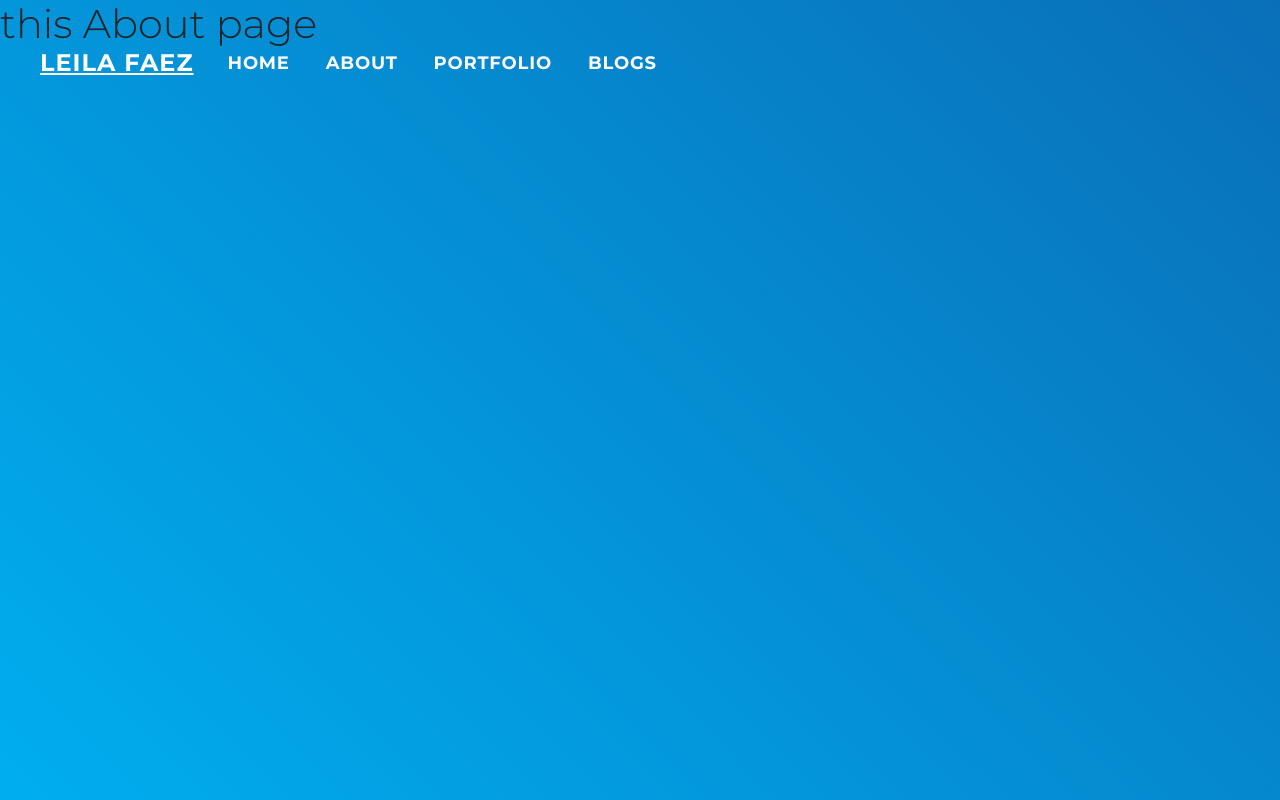
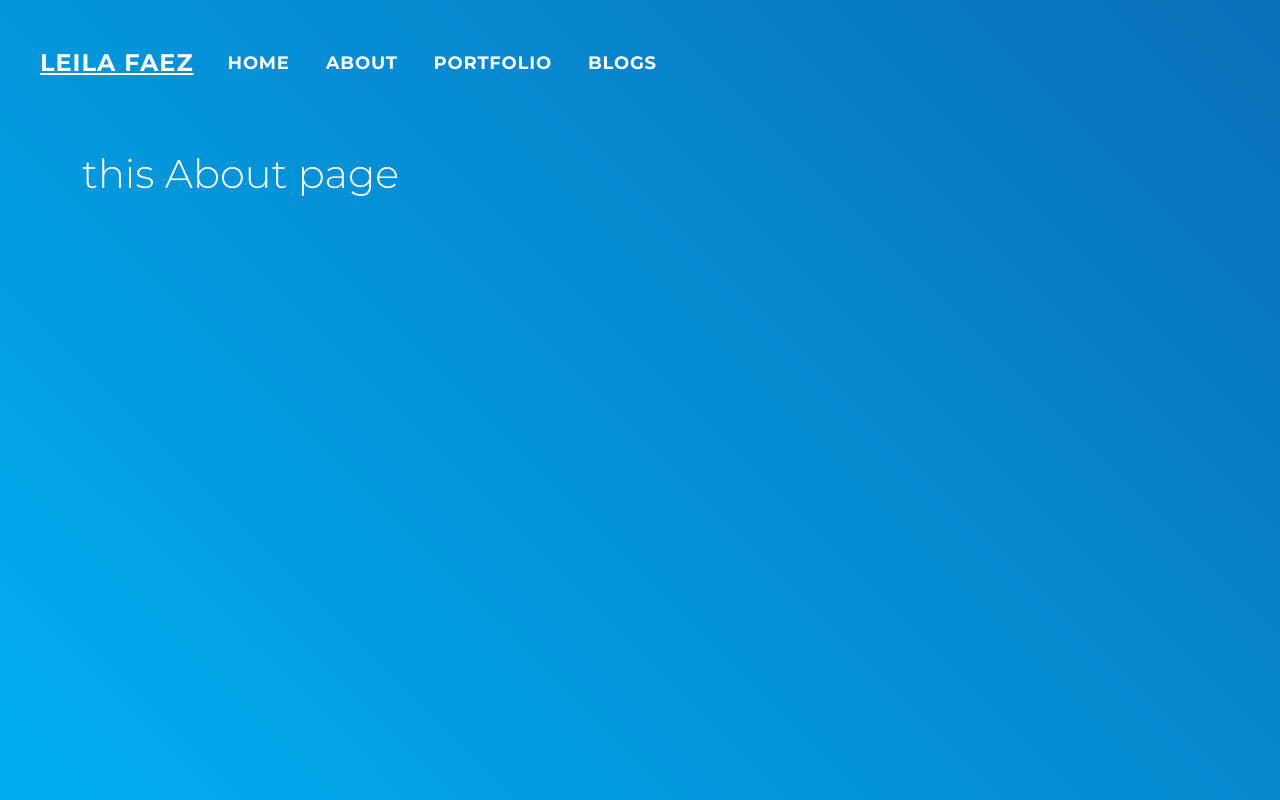
Before and after one commit to leilafaez/portfolio-leila, a Next.js app: page /about in a window 1280 px wide. Built offline with nearby package versions, Linux system fonts and the light colour scheme.

Commit message:
implement the base page component

```diff
--- /dev/null
+++ b/component/BasePage.js
@@ -0,0 +1,16 @@
+import { Container } from "reactstrap";
+
+
+
+const BasePage = props=>{
+    const{className,children} = props;
+    return(
+        <div className={`base-page ${className}`}>
+            <Container>
+            {children}
+            </Container>
+        </div>
+    )
+}
+
+export default BasePage;
--- a/pages/_document.js
+++ /dev/null
@@ -1,13 +0,0 @@
-import { Html, Head, Main, NextScript } from 'next/document'
-
-export default function Document() {
-  return (
-    <Html lang="en">
-      <Head />
-      <body>
-        <Main />
-        <NextScript />
-      </body>
-    </Html>
-  )
-}
--- a/pages/about.js
+++ b/pages/about.js
@@ -1,9 +1,13 @@
 import BaseLayout from "@/component/layouts/BaseLayout";
+import BasePage from "@/component/BasePage";
+
 
 const About = () => {
   return (
     <BaseLayout>
+    <BasePage>
       <h1>this About page</h1>
+      </BasePage>
     </BaseLayout>
   );
 };
--- a/pages/blogs.js
+++ b/pages/blogs.js
@@ -1,9 +1,13 @@
 import BaseLayout from "@/component/layouts/BaseLayout";
+import BasePage from "@/component/BasePage";
+
 
 const Blogs = () => {
   return (
     <BaseLayout>
+    <BasePage>
       <h1>this blog page</h1>
+      </BasePage>
     </BaseLayout>
   );
 };
--- a/pages/cv.js
+++ b/pages/cv.js
@@ -1,9 +1,12 @@
 import BaseLayout from "@/component/layouts/BaseLayout";
+import BasePage from "@/component/BasePage";
 
 const CV = () => {
   return (
     <BaseLayout>
+    <BasePage>
       <h1>this cv page</h1>
+      </BasePage>
     </BaseLayout>
   );
 };
--- a/styles/main.scss
+++ b/styles/main.scss
@@ -20,3 +20,7 @@ html, body {
     font-weight: bold;
     letter-spacing: 2px;
 }
+.base-page {
+    padding-top: 150px;
+    color: white;
+}
```
Also changed, not shown: pages/portfolio/[id].js (+7 -3 lines), pages/portfolio/index.js (+8 -3 lines).
